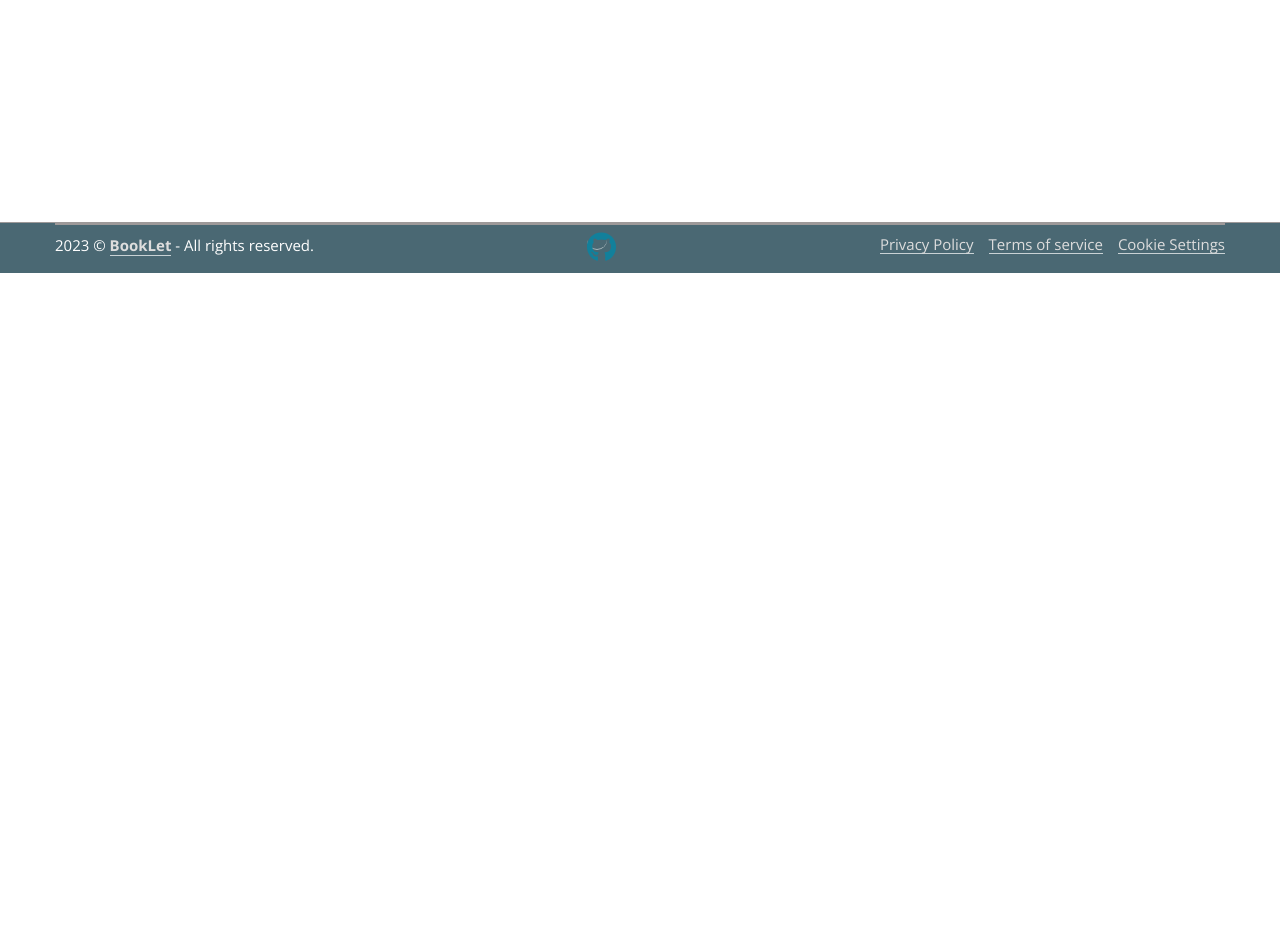
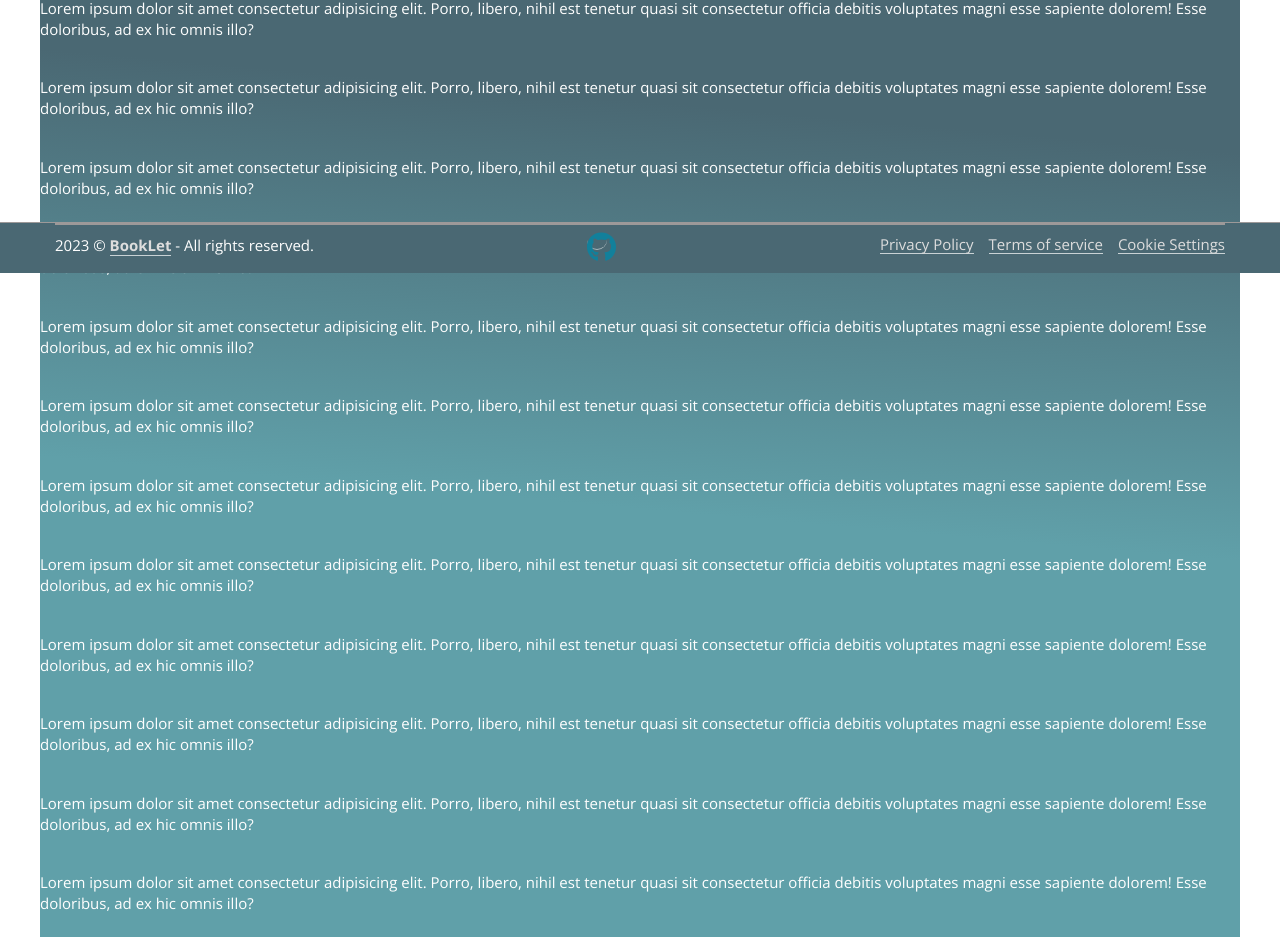
Before and after one commit to Djani-Antova/BookLet-october-2023, a React (Vite) app in the folder client/: page /books in a window 1280 px wide. Shown: the part 527-1479 px from the top of the page. Before the commit the page ends 800 px from the top, so only its background shows below. Built offline with nearby package versions, Linux system fonts and the light colour scheme.

Commit message:
Update FeaturedList.jsx

```diff
--- a/client/src/components/book-list/FeaturedList.jsx
+++ b/client/src/components/book-list/FeaturedList.jsx
@@ -14,6 +14,20 @@ export default function FeaturedList() {
           Discover and nominate the finest novels of the past decade.
           </p>
           <h4 className="list-header">Featured Blog Posts</h4>
+          <p>Lorem ipsum dolor sit amet consectetur adipisicing elit. Porro, libero, nihil est tenetur quasi sit consectetur officia debitis voluptates magni esse sapiente dolorem! Esse doloribus, ad ex hic omnis illo?</p>
+          <p>Lorem ipsum dolor sit amet consectetur adipisicing elit. Porro, libero, nihil est tenetur quasi sit consectetur officia debitis voluptates magni esse sapiente dolorem! Esse doloribus, ad ex hic omnis illo?</p>
+          <p>Lorem ipsum dolor sit amet consectetur adipisicing elit. Porro, libero, nihil est tenetur quasi sit consectetur officia debitis voluptates magni esse sapiente dolorem! Esse doloribus, ad ex hic omnis illo?</p>
+          <p>Lorem ipsum dolor sit amet consectetur adipisicing elit. Porro, libero, nihil est tenetur quasi sit consectetur officia debitis voluptates magni esse sapiente dolorem! Esse doloribus, ad ex hic omnis illo?</p>
+          <p>Lorem ipsum dolor sit amet consectetur adipisicing elit. Porro, libero, nihil est tenetur quasi sit consectetur officia debitis voluptates magni esse sapiente dolorem! Esse doloribus, ad ex hic omnis illo?</p>
+          <p>Lorem ipsum dolor sit amet consectetur adipisicing elit. Porro, libero, nihil est tenetur quasi sit consectetur officia debitis voluptates magni esse sapiente dolorem! Esse doloribus, ad ex hic omnis illo?</p>
+          <p>Lorem ipsum dolor sit amet consectetur adipisicing elit. Porro, libero, nihil est tenetur quasi sit consectetur officia debitis voluptates magni esse sapiente dolorem! Esse doloribus, ad ex hic omnis illo?</p>
+          <p>Lorem ipsum dolor sit amet consectetur adipisicing elit. Porro, libero, nihil est tenetur quasi sit consectetur officia debitis voluptates magni esse sapiente dolorem! Esse doloribus, ad ex hic omnis illo?</p>
+          <p>Lorem ipsum dolor sit amet consectetur adipisicing elit. Porro, libero, nihil est tenetur quasi sit consectetur officia debitis voluptates magni esse sapiente dolorem! Esse doloribus, ad ex hic omnis illo?</p>
+          <p>Lorem ipsum dolor sit amet consectetur adipisicing elit. Porro, libero, nihil est tenetur quasi sit consectetur officia debitis voluptates magni esse sapiente dolorem! Esse doloribus, ad ex hic omnis illo?</p>
+          <p>Lorem ipsum dolor sit amet consectetur adipisicing elit. Porro, libero, nihil est tenetur quasi sit consectetur officia debitis voluptates magni esse sapiente dolorem! Esse doloribus, ad ex hic omnis illo?</p>
+          <p>Lorem ipsum dolor sit amet consectetur adipisicing elit. Porro, libero, nihil est tenetur quasi sit consectetur officia debitis voluptates magni esse sapiente dolorem! Esse doloribus, ad ex hic omnis illo?</p>
+          <p>Lorem ipsum dolor sit amet consectetur adipisicing elit. Porro, libero, nihil est tenetur quasi sit consectetur officia debitis voluptates magni esse sapiente dolorem! Esse doloribus, ad ex hic omnis illo?</p>
+          <p>Lorem ipsum dolor sit amet consectetur adipisicing elit. Porro, libero, nihil est tenetur quasi sit consectetur officia debitis voluptates magni esse sapiente dolorem! Esse doloribus, ad ex hic omnis illo?</p>
         </header>
         {/* <FeaturedListTable /> */}
       </div>
```
